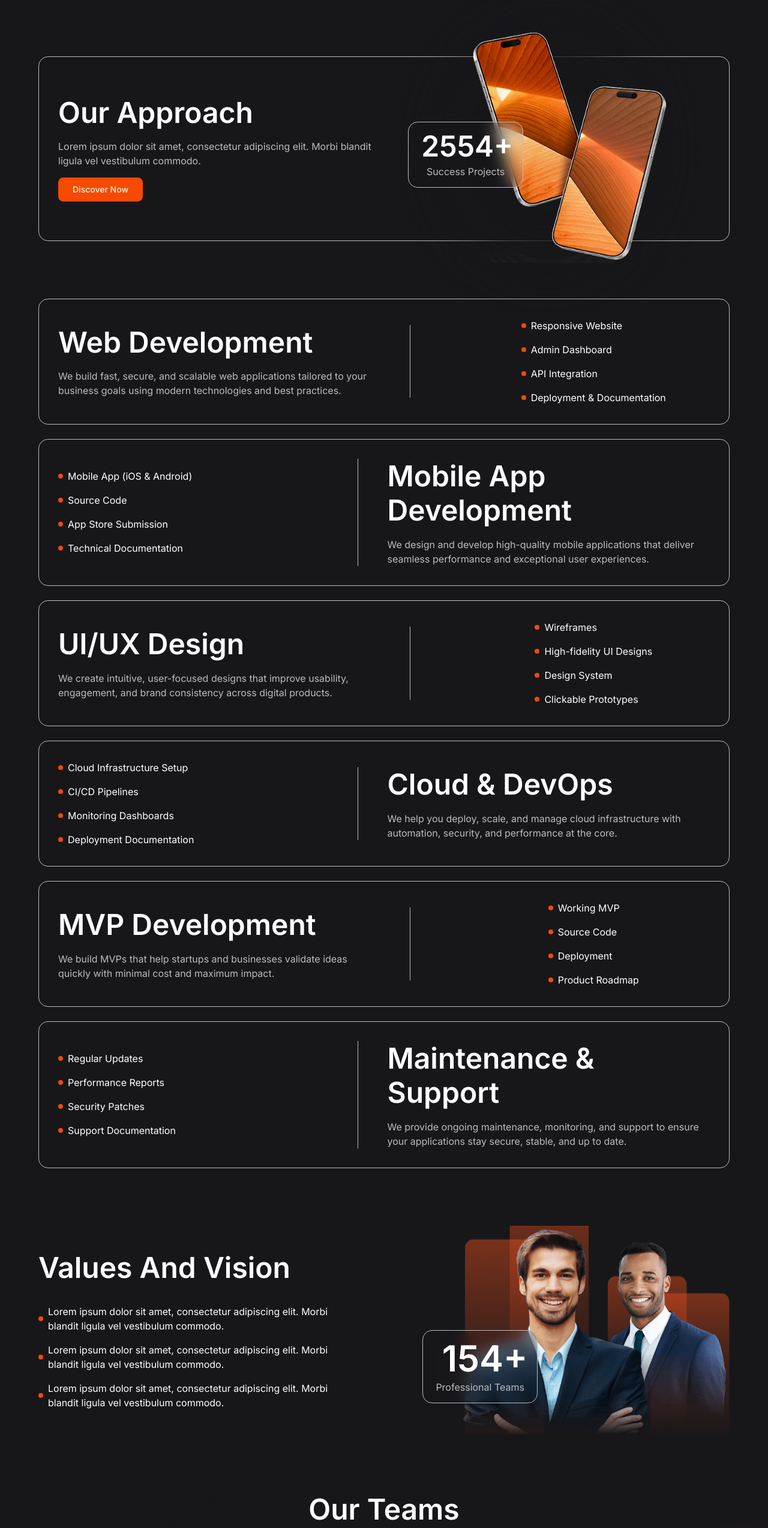
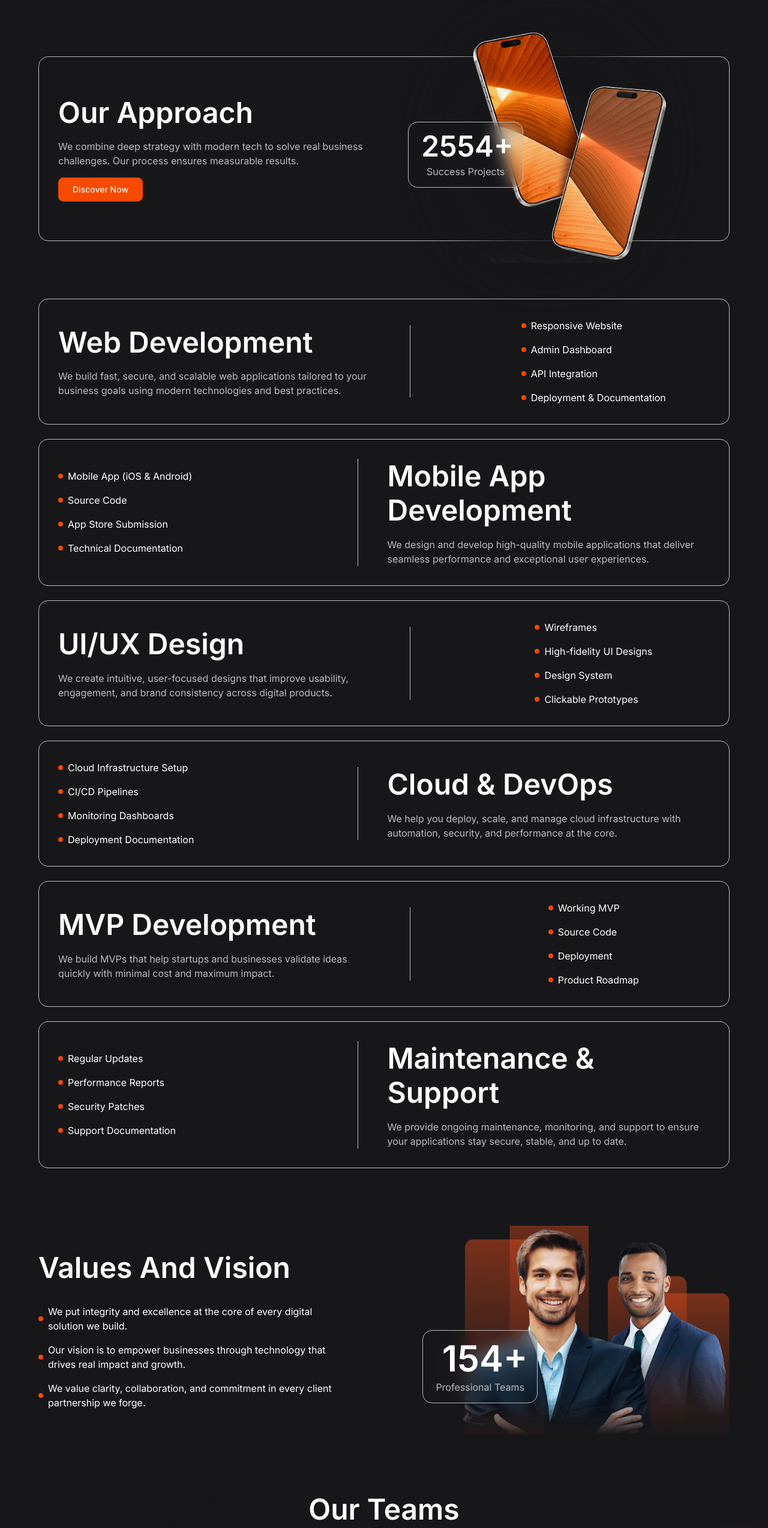
Before and after one commit to z-e-e-s-h-a-n/jz-diglabs, a Next.js app: page /about in a window 1280 px wide. Shown: the part 1526-4074 px from the top of the page at 60% size. Built offline with nearby package versions, Linux system fonts and the light colour scheme.

Commit message:
chore: replace lorem ipsum with values and vision content

```diff
--- a/src/components/ApproachSection.tsx
+++ b/src/components/ApproachSection.tsx
@@ -10,8 +10,8 @@ const ApproachSection = () => {
         <div className="space-y-4 basis-full lg:basis-1/2">
           <h3>Our Approach</h3>
           <p>
-            Lorem ipsum dolor sit amet, consectetur adipiscing elit. Morbi
-            blandit ligula vel vestibulum commodo.
+            We combine deep strategy with modern tech to solve real business
+            challenges. Our process ensures measurable results.
           </p>
           <Button href="#contact-section" size="lg">
             Discover Now
--- a/src/components/HeroSection.tsx
+++ b/src/components/HeroSection.tsx
@@ -16,7 +16,7 @@ const HeroSection = () => {
         <div>
           <div>
             <span />
-            <p>Lorem ipsum dolor sit amet, consectetur adipiscing elit.</p>
+            <p>We build tailored digital products that drive growth.</p>
           </div>
           <Counter count={12} title="Years Of Experience" className="p-6" />
         </div>
@@ -29,7 +29,7 @@ const HeroSection = () => {
       />
       <div>
         <div>
-          <p>Lorem ipsum dolor sit amet, consectetur adipiscing elit.</p>
+          <p>Focused on scalable software built for real results.</p>
           <Button href="#contact-section">Get Started</Button>
         </div>
         <h2>Our Code</h2>
--- a/src/components/TestimonialSection.tsx
+++ b/src/components/TestimonialSection.tsx
@@ -10,9 +10,9 @@ const TestimonialSection = () => {
       <div>
         <div>
           <p>
-            Lorem ipsum dolor sit amet, consectetur adipiscing elit. Morbi
-            blandit ligula vel vestibulum commodo. Mauris eget aliquet nulla,
-            quis ultricies magna.
+            Clients trust us for clarity, quality, and steady delivery. Our work
+            speaks through partnerships built to last. We help teams scale with
+            confidence.
           </p>
           <Counter
             count={154}
@@ -22,8 +22,7 @@ const TestimonialSection = () => {
         </div>
         <div>
           <p>
-            Lorem ipsum dolor sit amet, consectetur adipiscing elit. Morbi
-            blandit ligula vel vestibulum commodo.
+            Our team blends strategic vision with hands-on technical excellence.
           </p>
           <Counter
             count={2554}
--- a/src/components/VisionSection.tsx
+++ b/src/components/VisionSection.tsx
@@ -9,16 +9,16 @@ const VisionSection = () => {
         <h3>Values And Vision</h3>
         <ul>
           <li>
-            Lorem ipsum dolor sit amet, consectetur adipiscing elit. Morbi
-            blandit ligula vel vestibulum commodo.
+            We put integrity and excellence at the core of every digital
+            solution we build.
           </li>
           <li>
-            Lorem ipsum dolor sit amet, consectetur adipiscing elit. Morbi
-            blandit ligula vel vestibulum commodo.
+            Our vision is to empower businesses through technology that drives
+            real impact and growth.
           </li>
           <li>
-            Lorem ipsum dolor sit amet, consectetur adipiscing elit. Morbi
-            blandit ligula vel vestibulum commodo.
+            We value clarity, collaboration, and commitment in every client
+            partnership we forge.
           </li>
         </ul>
       </div>
```
